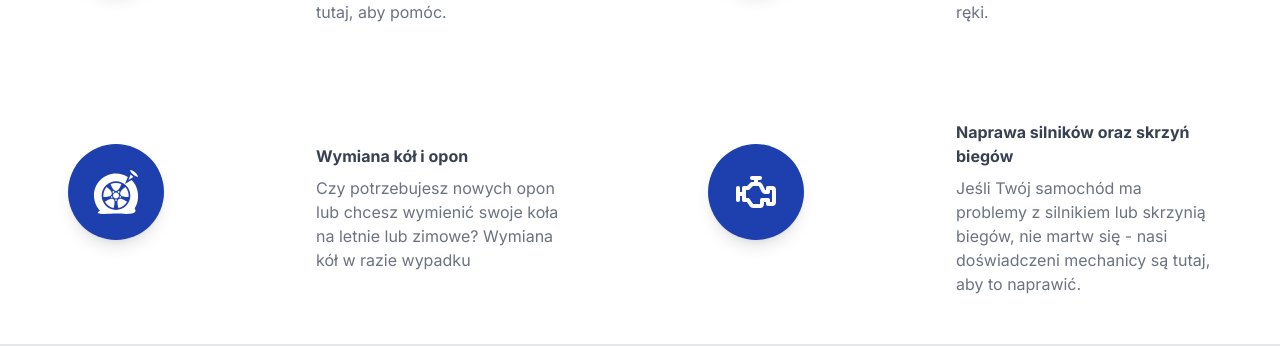
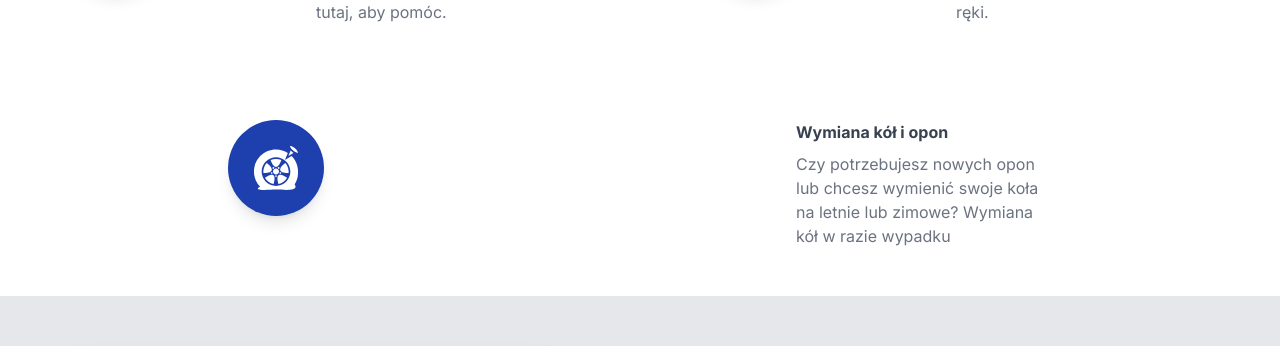
Before and after one commit to Glakuta/mechanik-chelm, a Next.js app in the folder mechanik-chelm/: page / in a window 1280 px wide. Shown: the part 1677-2023 px from the top of the page. Built offline with nearby package versions, Linux system fonts and the light colour scheme.

Commit message:
delete div in OurServices.tsx

```diff
--- a/mechanik-chelm/src/components/MainPageComponents/OurServices.tsx
+++ b/mechanik-chelm/src/components/MainPageComponents/OurServices.tsx
@@ -54,18 +54,6 @@ const OurServices = () => {
             letnie lub zimowe? Wymiana kół w razie wypadku
           </p>
         </div>
-        <div className="flex items-center justify-center w-24 h-24 bg-blue-800 rounded-full shadow-lg">
-          <TbEngine className="w-12 h-12 text-white" />
-        </div>
-        <div className="flex flex-col items-start justify-start w-64 mt-8 ml-4">
-          <h5 className="font-bold text-left text-gray-700">
-            Naprawa silników oraz skrzyń biegów
-          </h5>
-          <p className="mt-2 text-gray-500">
-            Jeśli Twój samochód ma problemy z silnikiem lub skrzynią biegów, nie
-            martw się - nasi doświadczeni mechanicy są tutaj, aby to naprawić.
-          </p>
-        </div>
       </div>
     </section>
   );
```
